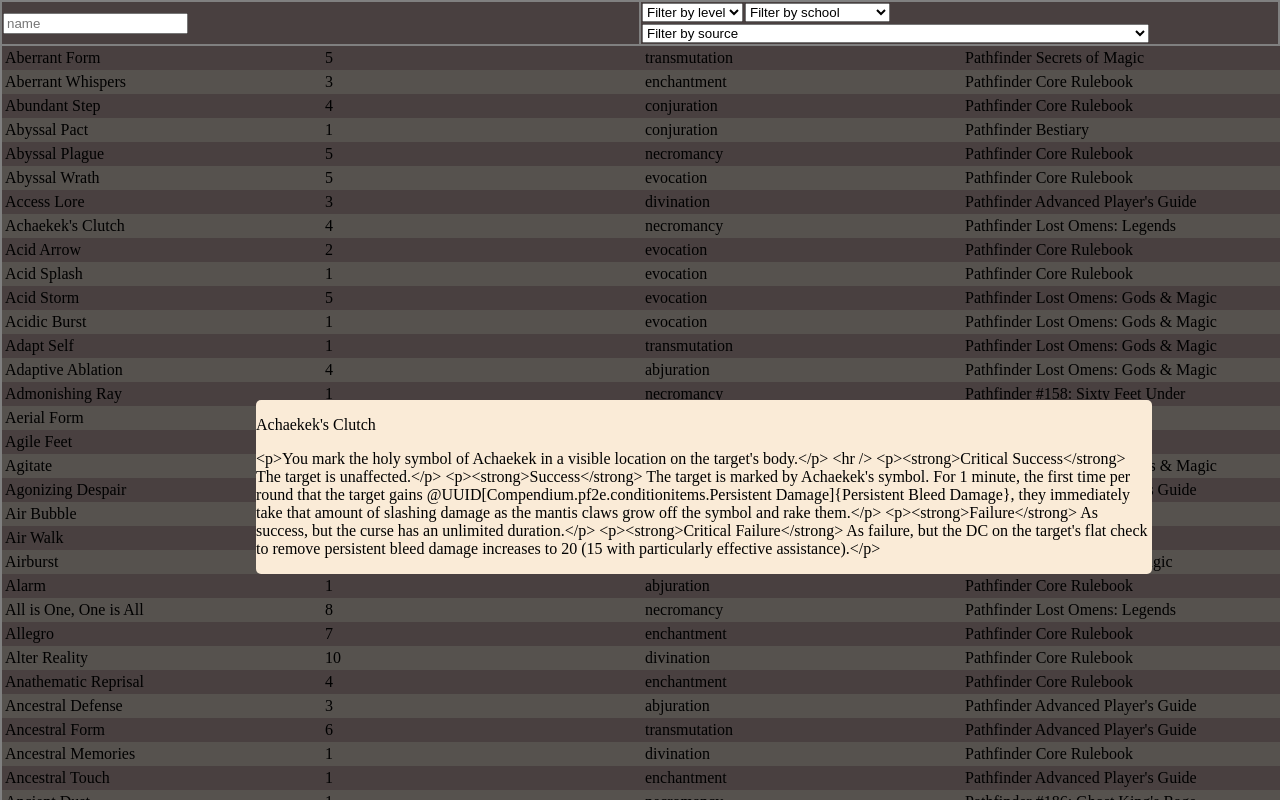
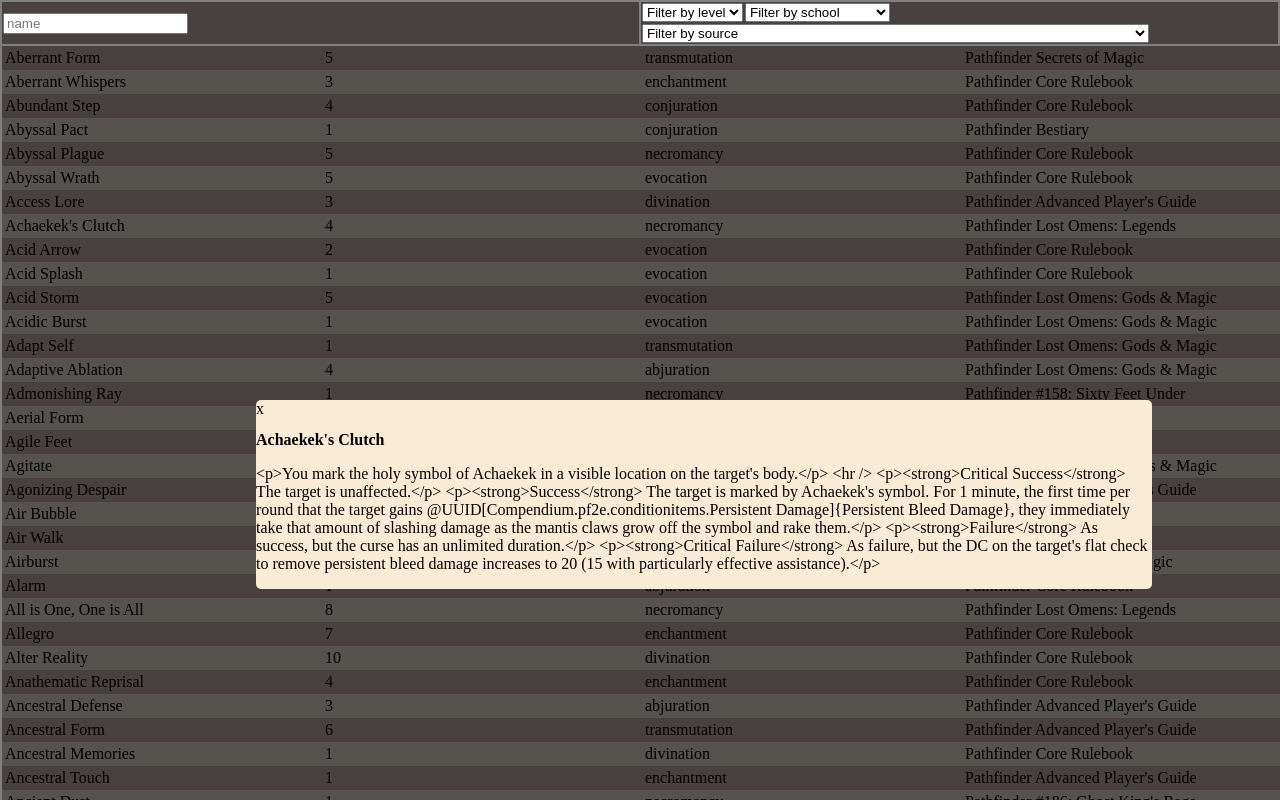
Before and after one commit to Ajtn/TTR, a React (Vite) app in the folder TTR/: page / in a window 1280 px wide. Both pictures are taken after a click on the element 644 px from the left and 226 px from the top of the page. Shown: the top 800 px of the page. Built offline with nearby package versions, Linux system fonts and the light colour scheme.

Commit message:
Modal sections implemented

```diff
--- a/TTR/src/App.jsx
+++ b/TTR/src/App.jsx
@@ -3,12 +3,6 @@
 
 
 function App() {
-  // const filterOptions = [
-  //   {filterName: "name", filterType: "inputType", pathInData: {key: "name", parentKey: null}},
-  //   {filterName: "levels", filterType: "select", filterOptions: ["option 1", "option 2"], pathInData: {key: "level", parentKey: "system"}},
-  //   {filterName: "schools", filterType: "select", filterOptions: ["option 1", "option 2"], pathInData: {key: "school", parentKey: "system"}},
-  //   {filterName: "sources", filterType: "select", filterOptions: ["option 1", "option 2"], pathInData: {key: "source", parentKey: "system"}}
-  // ];
 
   const filterOptions = [
     {filterName: "name", filterType: "inputType"},
@@ -18,8 +12,8 @@
   ];
 
   const modalFields = [
-    {objectField: "name", displayAs: "h2"},
-    {objectField: "description", displayAs: "p", extension: "value"},
+    {objectField: "name", displayAs: "h2", modalSection: "head"},
+    {objectField: "description", displayAs: "p", extension: "value", modalSection: "body"},
   ];
 
   const apiInfo = {
--- a/TTR/src/components/Modal.jsx
+++ b/TTR/src/components/Modal.jsx
@@ -3,43 +3,58 @@
 export default function Modal(props) {
     /*
         todo:
-            -setup more appropriate keys
-            -implement different sections of modal
-                -can filter here or in search table (ie pass lists of pre filtered data or pass data object with position name)
+            -implement button option
     */
-    let hElements = [];
-
-    if (props.head)
-        hElements = props.head.map((data) => <p key={data} className="modal-content">{data}</p>);
-
-    function heading(content) {
-        return <h1 className="modal-heading">{content}</h1>
+    //define element arrays for head, body, and foot section of modal
+    const hElements = [],
+    bElements = [],
+    fElements = [];
+    //populate each array with elements based on the modalSection field of object defined in props
+    for (const key in props.modalData.modalElements) {
+        switch (props.modalData.modalElements[key].modalSection) {
+            case "head":
+                hElements.push(createElement(props.modalData.modalElements[key]));
+                break;
+            case "body":
+                bElements.push(createElement(props.modalData.modalElements[key]));
+                break;
+            case "foot":
+                fElements.push(createElement(props.modalData.modalElements[key]));
+                break;
+        }
+    }
+    //create html as defined by displayAs field of object defined in props
+    function createElement(fieldData) {
+        switch (fieldData.displayAs) {
+            case "h1":
+                return <h1 key={fieldData.objectField} className={`modal-h1 modal-${fieldData.modalSection}`}>{fieldData.value}</h1>;
+                break;
+            case "h2":
+                return <h2 key={fieldData.objectField} className={`modal-h2 modal-${fieldData.modalSection}`}>{fieldData.value}</h2>;
+                break;
+            case "p":
+                return <p key={fieldData.objectField} className={`modal-p modal-${fieldData.modalSection}`}>{fieldData.value}</p>;
+                break;
+        }
     }
 
-    function subHeading(content) {
-        return <h2 className="modal-subheading">{content}</h2>
-    }
-
-    function paragraph(content) {
-        return <p className="modal-paragraph">{content}</p>
-    }
 
     const body = <div className="modal">
         <div className="close-modal" onClick={props.handleClick}>x</div>
         <div className="modal-header">
-            <h2>{props.header}</h2>
+            {hElements}
         </div>
         <div className="moldal-body">
-            {props.children}
+            {bElements}
         </div>
         <div className="modal-footer">
-            {typeof props.buttons !== "undefined" && props.buttons.map(button => <button onClick={button.handleClick}>{button.text}</button>)}
+            {fElements}
         </div>
     </div>
 
     return (
         <div className="modal-shell" tabIndex={0} onKeyDown={props.handleClick}>
-            {props.visible && hElements}
+            {props.modalData.visible && body}
         </div>
     )
 }
--- a/TTR/src/components/SearchTable.jsx
+++ b/TTR/src/components/SearchTable.jsx
@@ -21,8 +21,8 @@
             ],
             dataSource: {local: false, path: "Exampleurl.com", headers: {auth: pass}, method: "get"},
             modalFields: [
-                {objectField: 'name', displayAs: 'h2'},
-                {objectField: 'description', extension: "value", displayAs: 'p'},
+                {objectField: 'name', displayAs: 'h2', modalSection: "head"},
+                {objectField: 'description', extension: "value", displayAs: 'p', modalSection: "body"},
             ]
 
         }
@@ -36,9 +36,6 @@
             -reordering elements
                 -auto reordering filter select options
                 -option to order table rows by filter
-            -make modal display additional data (as defined by modal prop)
-
-
     */
     props.dataSource.local ? useEffect(initLocalData, []) : useEffect(callApi, []);
     useEffect(initFilters, [tableData]);
@@ -139,15 +136,17 @@
         return columns;
     }
 
-
-    //configures modal based on rows being clicked and modal prop
+    //Checks which row was clicked, loads data for that row (based on modal prop), and sets modal state with that data
     function rowClicked(event) {
         const rowId = event.target.parentNode.classList[0];
-        const modalData = props.modalFields.map((field) => {
-            return findValue(tableData[rowId], field.objectField, field.extension)
+        const modalElements = props.modalFields.map((field) => {
+            return {
+                ...field,
+                value: findValue(tableData[rowId], field.objectField, field.extension),
+            };
         });
 
-        setModal({visible: true, modalElements: modalData});
+        setModal({visible: true, modalElements: modalElements});
     }
 
     //checks each data element against current search values and generates jsx for elements that aren't filtered out
@@ -206,7 +205,7 @@
                 <thead><tr>{tHead}</tr></thead>
                 {tBody}
             </ table>
-            <Modal visible={modal.visible} head={modal.modalElements}/>
+            <Modal modalData={modal}/>
         </>
     )
 
```
